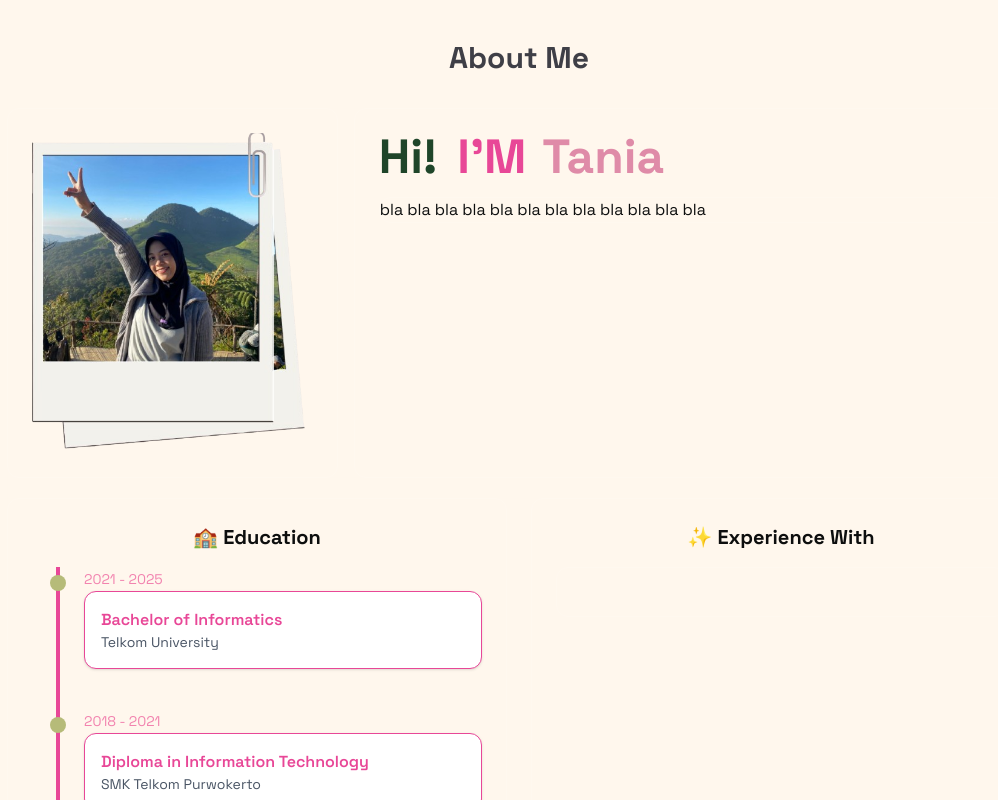
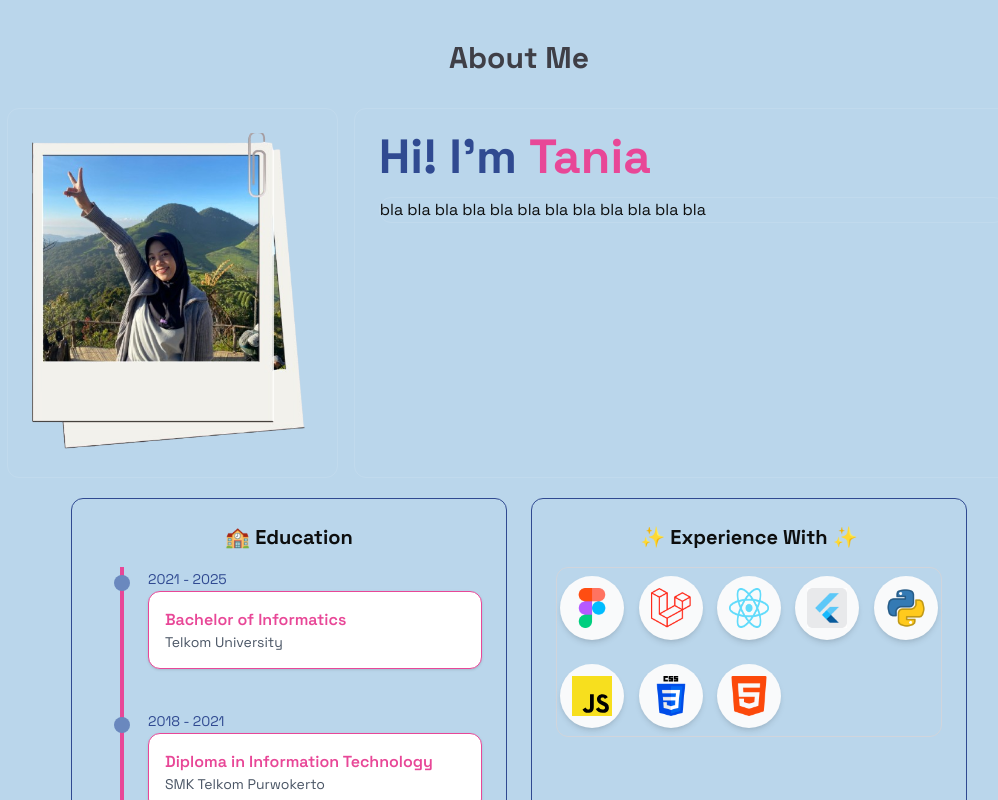
Before and after one commit to lukitania/Portofolio, a React (Vite) app: page / in a window 1280 px wide. Shown: the part 840-1640 px from the top of the page, without its empty margins (121-1119 px from the left). Built offline with nearby package versions, Linux system fonts and the light colour scheme.

Commit message:
modified about

```diff
--- a/src/App.jsx
+++ b/src/App.jsx
@@ -15,7 +15,7 @@ function App() {
   return (
     <>
       {!isLoaded && <LoadingScreen onComplete={() => setIsLoaded(true)} />}{" "}
-      <div className={`min-h-screen transition-opacity duration-700 ${isLoaded ? "opacity-100" : "opacity-0"} bg-orange-50 text-black-100`}
+      <div className={`min-h-screen transition-opacity duration-700 ${isLoaded ? "opacity-100" : "opacity-0"} bg-[#fff9ef] text-black-100`}
       >
         <Navbar menuOpen={menuOpen} setMenuOpen={setMenuOpen}/>
         <MobileMenu menuOpen={menuOpen} setMenuOpen={setMenuOpen}/>
--- a/src/components/sections/About.jsx
+++ b/src/components/sections/About.jsx
@@ -200,7 +200,7 @@ export const About = () => {
     ];
 
 
-    return (<section id="about" className="min-h-screen flex items-center justify-center py-20" >
+    return (<section id="about" className="min-h-screen flex items-center justify-center py-20 bg-[#bad6eb]" >
         <div className="px-4 items-center justify-center">
 
             <h2 className=" max-w-3xl mx-auto  text-3xl font-bold mb-8 bg-gradient-to-r from-zinc-700 to-zinc-700 bg-clip-text text-transparent text-center">
@@ -220,9 +220,9 @@ export const About = () => {
                 </div>
                 <div className="col-span-2 p-6 rounded-xl border-white/10 border hover:-translate-y-1 transition-all ">
                     <h1 className="space-y-4 flex flex-wrap text-black font-bold text-5xl">
-                        <span className="mr-5 text-[#1F4529]">Hi!</span>
-                        <span className="mr-4 text-[#e84797]">I'M</span>
-                        <span className="mr-4 text-[#df8ba8]">Tania</span>
+                        <span className="mr-3 text-[#304a91]">Hi!</span>
+                        <span className="mr-3 text-[#304a91]">I'm</span>
+                        <span className="mr-3 text-[#e84797]">Tania</span>
                     </h1>
                     <div className="space-y-4 texttext-[#1F4529]">
                         <div className="rounded-xl border-white/10 border hover:-translate-y-1 transition-all ">
@@ -237,16 +237,16 @@ export const About = () => {
 
 
 
-            <div className="max-w-5xl mx-auto grid grid-cols-1 md:grid-cols-2 gap-6 mt-5">
-                <div className="p-6 rounded-xl border-white/10 border hover:-translate-y-1 transition-all ">
+            <div className="max-w-4xl mx-auto grid grid-cols-1 md:grid-cols-2 gap-6 mt-5">
+                <div className="p-6 rounded-xl border-[#304a91] border hover:-translate-y-1 transition-all ">
                     <h3 className="text-xl font-bold mb-4 text-center"> 🏫 Education </h3>
                     <ul className="list-disc list-inside text-[#e84797] space-y-2">
 
                         <div class="relative border-l-4 border-[#e84797] ml-6">
 
                             <div class="mb-10 ml-6">
-                                <div class="absolute w-4 h-4 bg-[#b6bb79] rounded-full -left-[10px] mt-2"></div>
-                                <time class="mb-1 text-sm font-normal leading-none text-[#f283af]">2021 - 2025</time>
+                                <div class="absolute w-4 h-4 bg-[#6a88be] rounded-full -left-[10px] mt-2"></div>
+                                <time class="mb-1 text-sm font-normal leading-none text-[#304a91]">2021 - 2025</time>
                                 <div class="p-4 border rounded-xl bg-white shadow-sm">
                                     <h3 class="font-semibold">Bachelor of Informatics</h3>
                                     <p class="text-gray-600 text-sm">Telkom University</p>
@@ -255,8 +255,8 @@ export const About = () => {
 
 
                             <div class="mb-10 ml-6">
-                                <div class="absolute w-4 h-4 bg-[#b6bb79] rounded-full -left-[10px] mt-2"></div>
-                                <time class="mb-1 text-sm font-normal leading-none text-[#f283af]">2018 - 2021</time>
+                                <div class="absolute w-4 h-4 bg-[#6a88be] rounded-full -left-[10px] mt-2"></div>
+                                <time class="mb-1 text-sm font-normal leading-none text-[#304a91]">2018 - 2021</time>
                                 <div class="p-4 border rounded-xl bg-white shadow-sm">
                                     <h3 class="font-semibold">Diploma in Information Technology</h3>
                                     <p class="text-gray-600 text-sm">SMK Telkom Purwokerto</p>
@@ -266,23 +266,61 @@ export const About = () => {
 
                     </ul>
                 </div>
-                <div className="p-6 rounded-xl border-white/10 border hover:-translate-y-1 transition-all ">
-                    <h3 className="text-xl font-bold mb-4 text-center"> ✨ Experience With </h3>
+                <div className="p-6 rounded-xl border-[#304a91] border hover:-translate-y-1 transition-all ">
+                    <h3 className="text-xl font-bold mb-4 text-center"> ✨ Experience With ✨ </h3>
                     <div className="space-y-4 text-gray-300">
-                        <div className="p-6 rounded-xl border-white/10 border hover:-translate-y-1 transition-all ">
+                        <div className="p-2 rounded-xl border hover:-translate-y-1 transition-all ">
+
+                            {/* Grid Container */}
+                            <div className="max-w-4xl mx-auto grid grid-cols-4 md:grid-cols-5 gap-6 justify-items-center">
+
+                                {/* Card Skill */}
+                                <div className="flex flex-col items-center justify-center w-16 h-16 rounded-full bg-gray-50 shadow-md hover:scale-105 transition">
+                                    <img src="/assets/Figma.png" alt="Figma" className="w-10 h-10" />
+                                </div>
+
+                                <div className="flex flex-col items-center justify-center w-16 h-16 rounded-full bg-gray-50 shadow-md hover:scale-105 transition">
+                                    <img src="/assets/Laravel.png" alt="Figma" className="w-10 h-10" />
+                                </div>
+
+                                <div className="flex flex-col items-center justify-center w-16 h-16 rounded-full bg-gray-50 shadow-md hover:scale-105 transition">
+                                    <img src="/assets/react.png" alt="Figma" className="w-10 h-10" />
+                                </div>
+
+                                <div className="flex flex-col items-center justify-center w-16 h-16 rounded-full bg-gray-50 shadow-md hover:scale-105 transition">
+                                    <img src="/assets/flutter.png" alt="Figma" className="w-10 h-10" />
+                                </div>
+
+                                <div className="flex flex-col items-center justify-center w-16 h-16 rounded-full bg-gray-50 shadow-md hover:scale-105 transition">
+                                    <img src="/assets/python.png" alt="Figma" className="w-10 h-10" />
+                                </div>
+
+                                <div className="flex flex-col items-center justify-center w-16 h-16 rounded-full bg-gray-50 shadow-md hover:scale-105 transition">
+                                    <img src="/assets/javascript.svg" alt="Figma" className="w-10 h-10" />
+                                </div>
+
+                                <div className="flex flex-col items-center justify-center w-16 h-16 rounded-full bg-gray-50 shadow-md hover:scale-105 transition">
+                                    <img src="/assets/css.png" alt="Figma" className="w-10 h-10" />
+                                </div>
+
+                                <div className="flex flex-col items-center justify-center w-16 h-16 rounded-full bg-gray-50 shadow-md hover:scale-105 transition">
+                                    <img src="/assets/html2.png" alt="Figma" className="w-10 h-10" />
+                                </div>
+                            </div>
 
                         </div>
-                    </div>
+
                 </div>
             </div>
+        </div>
 
 
 
-            <div className="gap-6 mt-8 relative w-full overflow-clip">
-
-            </div>
+        <div className="gap-6 mt-8 relative w-full overflow-clip">
 
         </div>
+
+    </div >
     </section >
 
     );
--- a/src/components/sections/Home.jsx
+++ b/src/components/sections/Home.jsx
@@ -6,12 +6,12 @@ export const Home = () => {
         <section id="home" className="min-h-screen flex items-center justify-center relative">
 
             <div className="text-center z-10 px-4">
-                <h1 className="text-5xl md:text-7xl font-bold mb-6 bg-gradient-to-r from-rose-300 to-rose-300 bg-clip-text text-transparent leading-tight [-webkit-text-stroke:1px_black] [paint-order:stroke_fill]">
+                <h1 className="text-5xl md:text-7xl font-bold mb-6 bg-gradient-to-r from-[#6a88be] to-[#6a88be] bg-clip-text text-transparent leading-tight ">
                     Hi, I'm Nur Fitri Lukitania
                 </h1>
                 {/* Untuk Lingkaran */}
                 <div className="relative w-full h-[250px] flex items-start justify-center relative">
-                    <div className="absolute bottom-0 w-[350px] h-[200px] bg-rose-300 rounded-t-full z-0 border border-zinc-1000"></div>
+                    <div className="absolute bottom-0 w-[350px] h-[200px] bg-[#6a88be] rounded-t-full z-0 "></div>
                     <div className="absolute bottom-0 w-50 ">
                         <img
                             src="/assets/Foto.png"
```
